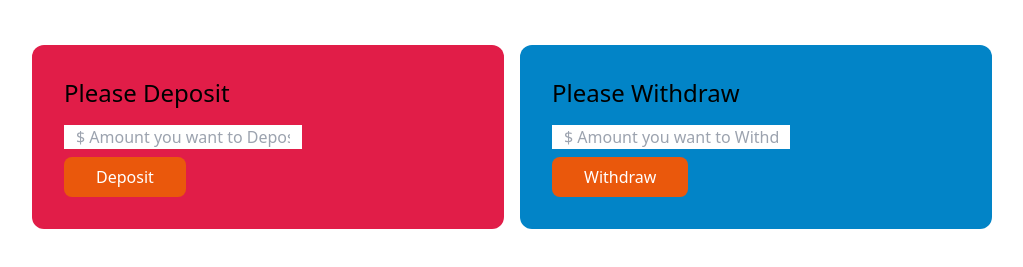
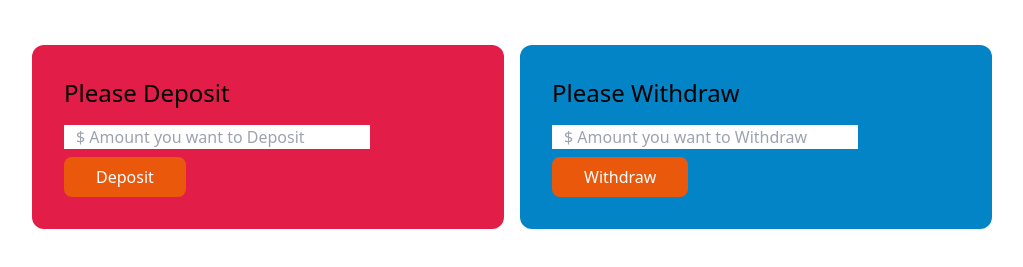
Before and after one commit to hishovon/Bank, a plain HTML site: page bank.html in a window 1280 px wide. Shown: the part 283-550 px from the top of the page, without its empty margins (128-1151 px from the left). Drawn offline with nearby package versions, Linux system fonts and the light colour scheme.

Commit message:
Third-commit

```diff
--- a/bank.html
+++ b/bank.html
@@ -15,7 +15,7 @@
     </header>
     <main>
  <section class="mt-12">
- <div class="grid grid-cols-3 gap-4 w-9/12 mx-auto text-white">
+ <div class="grid grid-cols-3  gap-4 w-9/12 mx-auto text-white">
 
 <div class="bg-blue-900	p-8 rounded-xl">
     <h4 class="text-2xl ">Deposit</h4>
@@ -40,12 +40,12 @@
 
    <div class="bg-rose-600	p-8 rounded-xl">
        <h4 class="text-2xl mb-4 ">Please Deposit</h4>
-       <input class="w-7/12 block px-3 mb-2" type="text" name="" id="deposit-field" placeholder="$ Amount you want to Deposit">
+       <input class="w-3/4 block px-3 mb-2" type="text" name="" id="deposit-field" placeholder="$ Amount you want to Deposit">
        <button id="btn-deposit" class="bg-orange-600 hover:bg-blue-600 font-medium rounded-lg text-white px-8 py-2">Deposit</button>
    </div>
    <div class="bg-sky-600 p-8 rounded-xl">
        <h4 class="text-2xl mb-4 ">Please Withdraw</h4>
-       <input id="withdraw-field" class="w-7/12 block px-3 mb-2" type="text" name=""  placeholder="$ Amount you want to Withdraw">
+       <input id="withdraw-field" class="w-3/4 block px-3 mb-2" type="text" name=""  placeholder="$ Amount you want to Withdraw">
        <button id="btn-withdraw" class="bg-orange-600 hover:bg-green-600 font-medium rounded-lg text-white px-8 py-2">Withdraw</button>
    </div>
 
```
